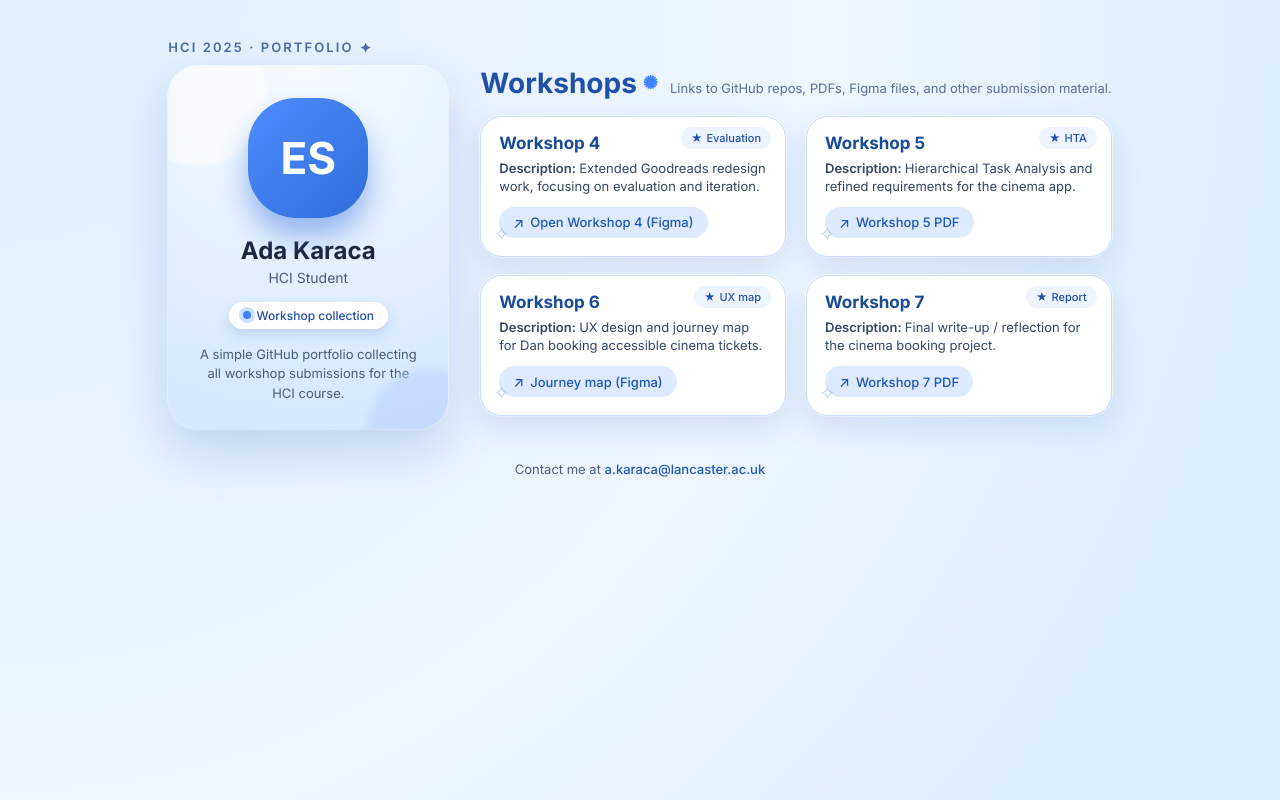
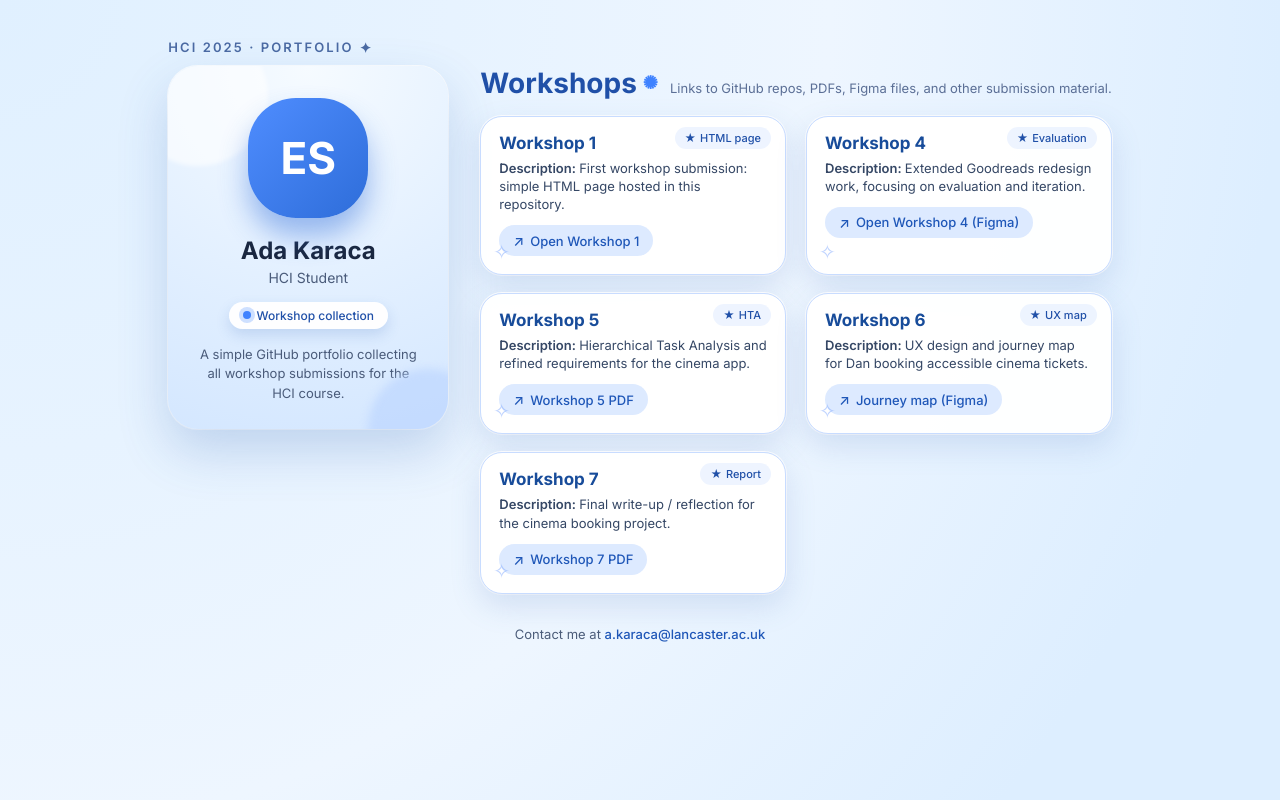
Before and after one commit to AdaBerkeKaraca/AdaBerkeKaraca.github.io, a plain HTML site: page index.html in a window 1280 px wide. Drawn offline with Linux system fonts and the light colour scheme.

Commit message:
Update index.html

```diff
--- a/index.html
+++ b/index.html
@@ -373,6 +373,20 @@
         </div>
 
         <div class="workshops-grid">
+          <!-- Workshop 1 -->
+          <article class="workshop-card">
+            <div class="workshop-tag">HTML page</div>
+            <h2>Workshop 1</h2>
+            <p>
+              <span class="label">Description: </span>
+              First workshop submission: simple HTML page hosted in this repository.
+            </p>
+            <a class="pill-link" href="#" target="_blank">
+              <span class="icon">↗</span>
+              <span>Open Workshop 1</span>
+            </a>
+          </article>
+
           <!-- Workshop 4 -->
           <article class="workshop-card">
             <div class="workshop-tag">Evaluation</div>
```
